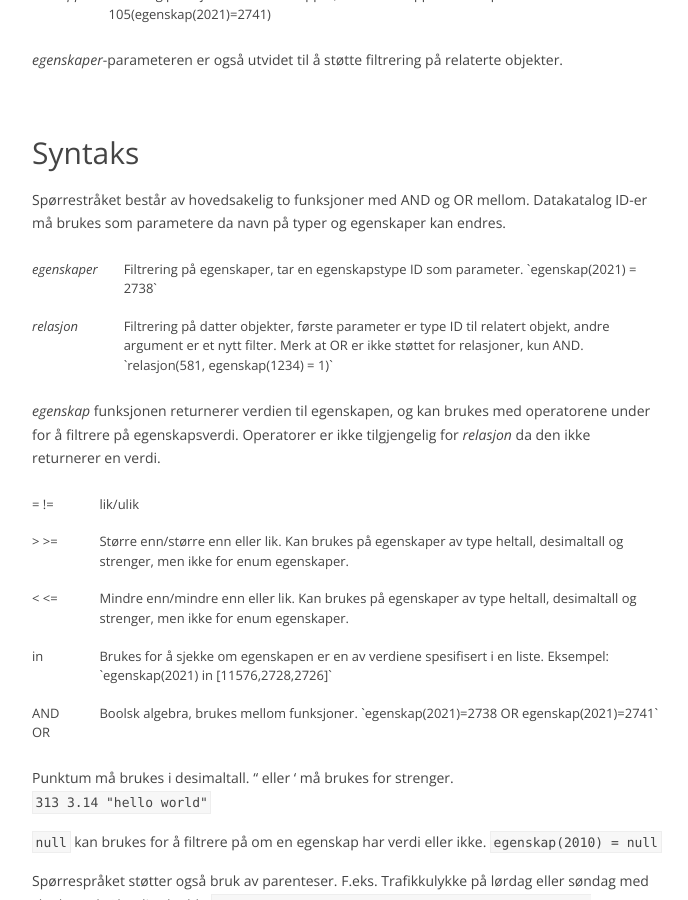
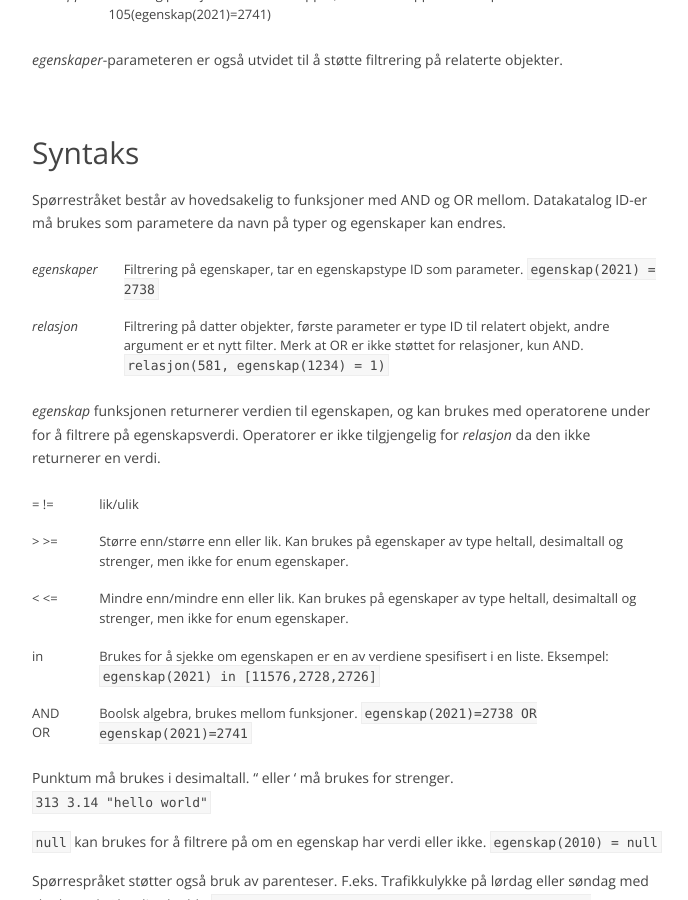
Before and after one commit to nvdb-vegdata/apidokumentasjon, a Jekyll site: the page built from parameter/avansertefilter.md, in a window 1280 px wide and 900 px high, scrolled down 4292 px. Shown: the whole window, without its empty margins (433-1121 px from the left). Built offline with Jekyll 4.4.1, drawn with Linux system fonts in a browser that asks for light colours; our own code applies the rules of GitHub Pages for plain Markdown files.

Commit message:
highlighting

```diff
--- a/parameter/avansertefilter.md
+++ b/parameter/avansertefilter.md
@@ -173,14 +173,14 @@ Spørrestråket består av hovedsakelig to funksjoner med AND og OR mellom. Data
 <td><em>egenskaper</em></td>
 <td>
 Filtrering på egenskaper, tar en egenskapstype ID som parameter.
-`egenskap(2021) = 2738`
+<code class="highlighter-rouge">egenskap(2021) = 2738</code>
 </td>
 </tr>
 <tr>
 <td><em>relasjon</em></td>
 <td>
 Filtrering på datter objekter, første parameter er type ID til relatert objekt, andre argument er et nytt filter. Merk at OR er ikke støttet for relasjoner, kun AND.
-`relasjon(581, egenskap(1234) = 1)`
+<code class="highlighter-rouge">relasjon(581, egenskap(1234) = 1)</code>
 </td>
 </tr>
 </tbody>
@@ -207,11 +207,11 @@ Kan brukes på egenskaper av type heltall, desimaltall og strenger, men ikke for
 <tr>
 <td>in</td>
 <td>Brukes for å sjekke om egenskapen er en av verdiene spesifisert i en liste.
-Eksempel: `egenskap(2021) in [11576,2728,2726]`</td>
+Eksempel: <code class="highlighter-rouge">egenskap(2021) in [11576,2728,2726]</code></td>
 </tr>
 <tr>
 <td>AND OR</td>
-<td>Boolsk algebra, brukes mellom funksjoner. `egenskap(2021)=2738 OR egenskap(2021)=2741`</td>
+<td>Boolsk algebra, brukes mellom funksjoner. <code class="highlighter-rouge">egenskap(2021)=2738 OR egenskap(2021)=2741</code></td>
 </tr>
 </tbody>
 </table>
```
Also changed, not shown: parameter/paginering.md (+1 -2 lines).
